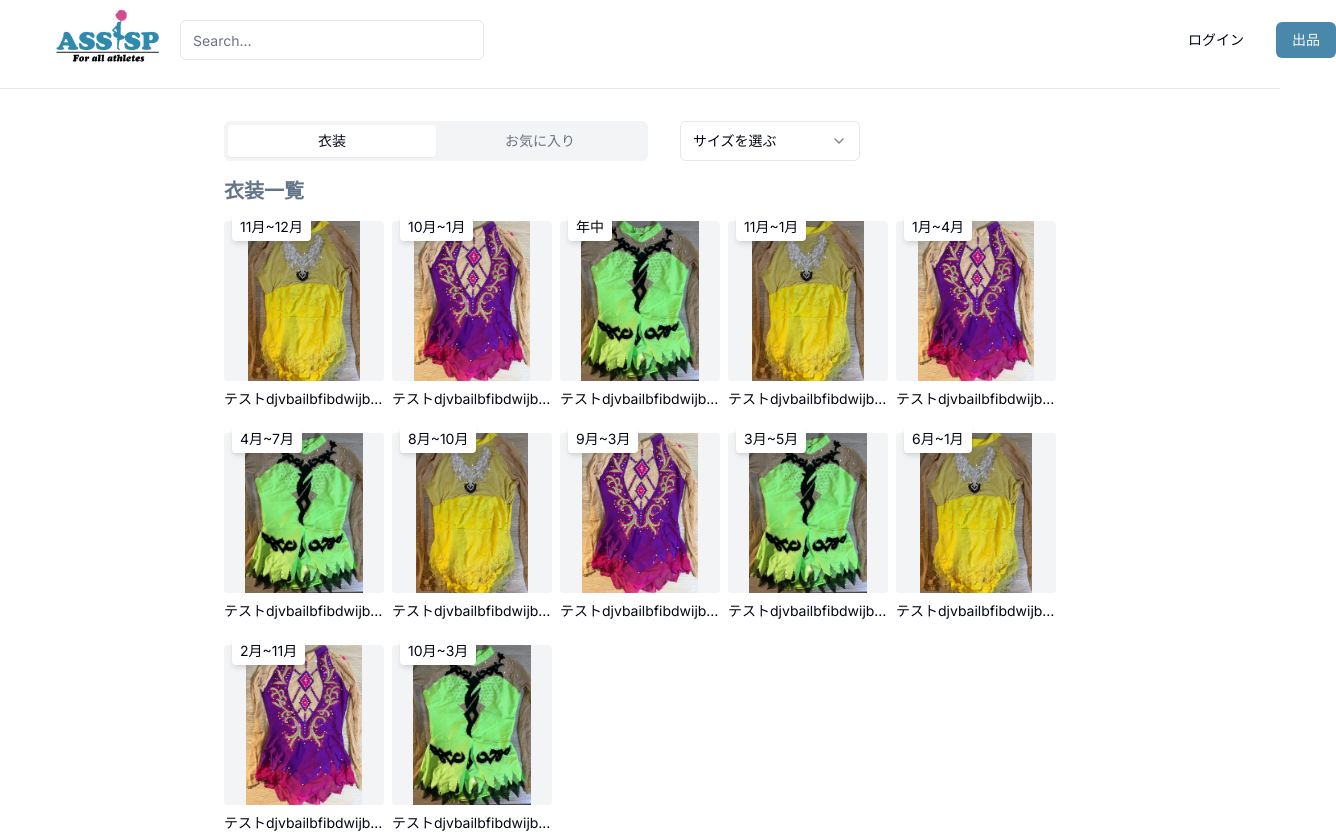
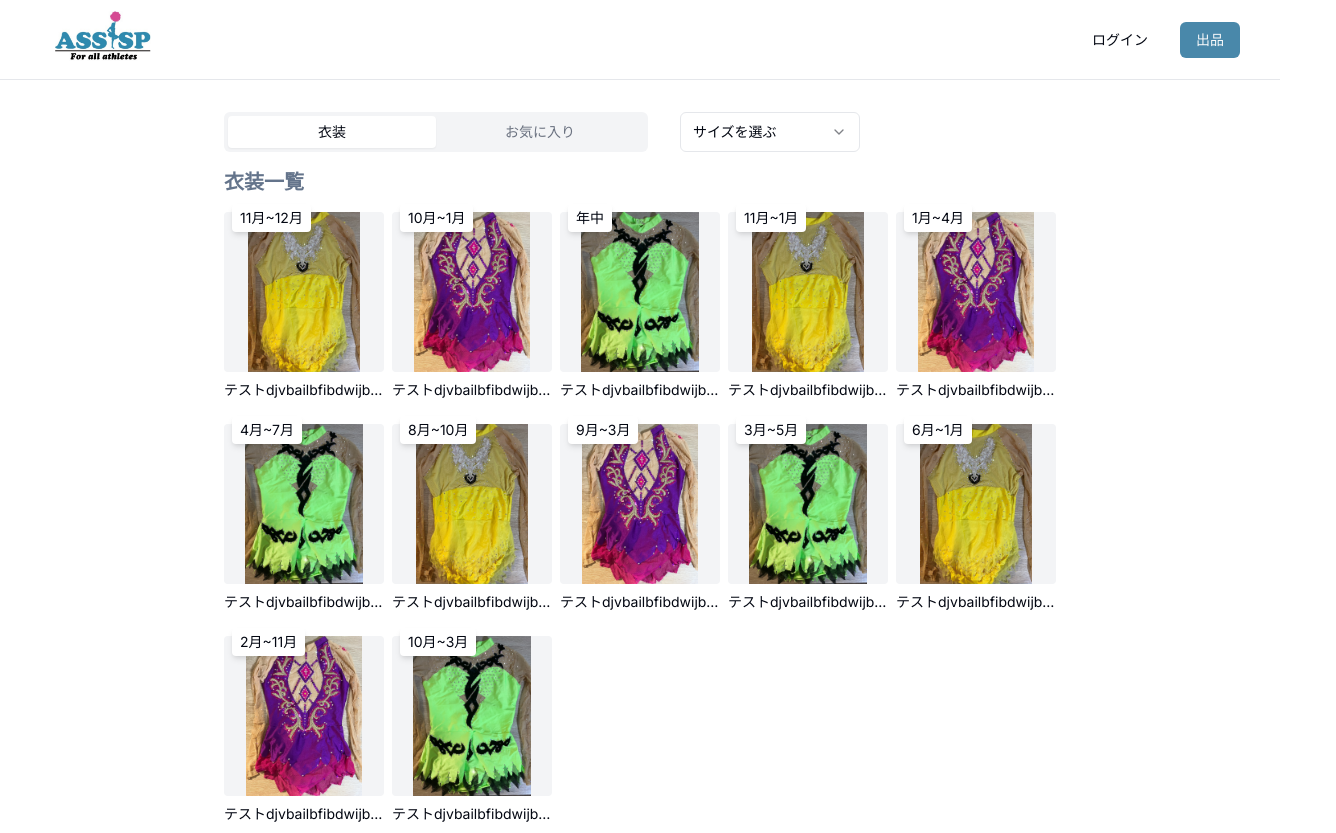
Before and after one commit to zawazawa84/assispo, a Next.js app: page /costume in a window 1280 px wide. Shown: the whole page, 1336 px wide, since content can reach past the window. Built offline with nearby package versions, Linux system fonts and the light colour scheme.

Commit message:
画面を縮小した際、レイアウトが崩れないように修正

```diff
--- a/src/components/Layout/Header.tsx
+++ b/src/components/Layout/Header.tsx
@@ -4,20 +4,19 @@ import { Button } from '../ui/button';
 
 export const Header = () => {
   return (
-    <div className="flex h-20 place-items-center">
+    <div className="flex justify-between w-full h-20 border-b place-items-center">
       <Image
         alt=""
         src="/assispo_logo.png"
-        width={180}
+        width={130}
         height={10}
-        className="object-cover pl-10"
+        className="object-cover ml-10"
       />
-      <Input placeholder="Search..." className="w-96" />
-      <div className="flex space-x-4 ml-108">
-        <Button variant="ghost" className="min-w-fit h-auto ml-28">
+      <div className="flex space-x-4 mr-10">
+        <Button variant="ghost" className="h-auto">
           ログイン
         </Button>
-        <Button className="bg-themeblue min-w-fit h-auto">出品</Button>
+        <Button className="bg-themeblue h-auto">出品</Button>
       </div>
     </div>
   );
--- a/src/features/costume/pages/CostumeComplete.tsx
+++ b/src/features/costume/pages/CostumeComplete.tsx
@@ -12,17 +12,15 @@ import {
 import { pagesPath } from '@/gen/$path';
 import Link from 'next/link';
 import { Header } from '@/components/Layout/Header';
-import { Separator } from '@/components/ui/separator';
 
 export const CostumeComplete = () => {
   const router = useRouter();
   return (
-    <>
+    <div className="mx-auto max-w-screen-2xl">
       <header className="bg-white">
         <Header />
-        <Separator className="my-2" />
       </header>
-      <div className="flex items-center justify-center h-screen pb-40">
+      <div className="flex items-center justify-center mt-44">
         <Card className="w-100">
           <CardHeader>
             <CardTitle>ご注文ありがとうございます。</CardTitle>
@@ -46,6 +44,6 @@ export const CostumeComplete = () => {
           </CardFooter>
         </Card>
       </div>
-    </>
+    </div>
   );
 };
--- a/src/features/costume/pages/CostumeDetail.tsx
+++ b/src/features/costume/pages/CostumeDetail.tsx
@@ -12,10 +12,9 @@ export const CostumeDetail = () => {
   const router = useRouter();
 
   return (
-    <>
+    <div className="mx-auto max-w-screen-2xl">
       <header className="sticky top-0 z-10 bg-white">
         <Header />
-        <Separator className="my-2" />
       </header>
       <div className="flex h-screen mt-16 ml-56 mr-56 space-x-12">
         <div className="flex-shrink-0">
@@ -56,6 +55,6 @@ export const CostumeDetail = () => {
           </div>
         </div>
       </div>
-    </>
+    </div>
   );
 };
--- a/src/features/costume/pages/CostumeList.tsx
+++ b/src/features/costume/pages/CostumeList.tsx
@@ -1,11 +1,6 @@
-import { useState } from 'react';
-import { Button } from '@/components/ui/button';
 import { Tabs, TabsContent, TabsList, TabsTrigger } from '@/components/ui/tabs';
-import Image from 'next/image';
 import { CostumeItem } from '../components/CostumeItem';
-import { Input } from '@/components/ui/input';
 import { Header } from '@/components/Layout/Header';
-import { Separator } from '@/components/ui/separator';
 import {
   Select,
   SelectContent,
@@ -18,10 +13,9 @@ import {
 
 export const CostumeList = () => {
   return (
-    <>
+    <div className="mx-auto max-w-screen-2xl">
       <header className="sticky top-0 z-10 bg-white">
         <Header />
-        <Separator className="my-2" />
       </header>
       <Tabs defaultValue="item">
         <div className="flex mt-8 space-x-8">
@@ -68,6 +62,6 @@ export const CostumeList = () => {
           <h1 className="text-xl font-bold text-slate-500">お気に入り一覧</h1>
         </TabsContent>
       </Tabs>
-    </>
+    </div>
   );
 };
--- a/src/features/costume/pages/CostumeOrder.tsx
+++ b/src/features/costume/pages/CostumeOrder.tsx
@@ -10,6 +10,7 @@ export const CostumeOrder = () => {
   const router = useRouter();
 
   return (
+    <div className="mx-auto max-w-screen-2xl">
       <div className="h-screen space-y-8 mt-10 ml-56 mr-56">
         <Image
           alt=""
@@ -60,5 +61,6 @@ export const CostumeOrder = () => {
           </div>
         </div>
       </div>
+    </div>
   );
 };
--- a/src/features/mypage/pages/MyPage.tsx
+++ b/src/features/mypage/pages/MyPage.tsx
@@ -1,6 +1,5 @@
 import { Header } from '@/components/Layout/Header';
 import { Button } from '@/components/ui/button';
-import { Separator } from '@/components/ui/separator';
 import {
   Table,
   TableBody,
@@ -12,10 +11,9 @@ import {
 
 export const MyPage = () => {
   return (
-    <>
+    <div className="mx-auto max-w-screen-2xl">
       <header className="bg-white">
         <Header />
-        <Separator className="my-2" />
       </header>
       <div className="h-screen space-y-8 mt-10 ml-56 mr-56">
         <h1 className="text-2xl font-semibold">マイページ</h1>
@@ -117,6 +115,6 @@ export const MyPage = () => {
           </Table>
         </div>
       </div>
-    </>
+    </div>
   );
 };
--- a/src/features/mypage/pages/OrderHistory.tsx
+++ b/src/features/mypage/pages/OrderHistory.tsx
@@ -17,10 +17,9 @@ import { useRouter } from 'next/navigation';
 export const OrderHistory = () => {
   const router = useRouter();
   return (
-    <>
+    <div className="mx-auto max-w-screen-2xl">
       <header className="sticky top-0 z-10 bg-white">
         <Header />
-        <Separator className="my-2" />
       </header>
       <h1 className="text-2xl font-semibold mt-8 ml-56">注文履歴</h1>
       <Tabs defaultValue="before">
@@ -484,6 +483,6 @@ export const OrderHistory = () => {
           </div>
         </TabsContent>
       </Tabs>
-    </>
+    </div>
   );
 };
--- a/src/features/mypage/pages/ReturnComplete.tsx
+++ b/src/features/mypage/pages/ReturnComplete.tsx
@@ -9,7 +9,6 @@ import {
   CardHeader,
   CardTitle,
 } from '@/components/ui/card';
-import { Separator } from '@/components/ui/separator';
 import { pagesPath } from '@/gen/$path';
 import Link from 'next/link';
 import { useRouter } from 'next/navigation';
@@ -17,12 +16,11 @@ import { useRouter } from 'next/navigation';
 export const ReturnComplete = () => {
   const router = useRouter();
   return (
-    <>
+    <div className="mx-auto max-w-screen-2xl">
       <header className="bg-white">
         <Header />
-        <Separator className="my-2" />
       </header>
-      <div className="flex items-center justify-center h-screen pb-40">
+      <div className="flex items-center justify-center mt-44">
         <Card className="w-100">
           <CardHeader>
             <CardTitle>ご返却ありがとうございます。</CardTitle>
@@ -46,6 +44,6 @@ export const ReturnComplete = () => {
           </CardFooter>
         </Card>
       </div>
-    </>
+    </div>
   );
 };
--- a/src/features/mypage/pages/ReturnCostume.tsx
+++ b/src/features/mypage/pages/ReturnCostume.tsx
@@ -2,7 +2,6 @@
 
 import { Header } from '@/components/Layout/Header';
 import { Button } from '@/components/ui/button';
-import { Separator } from '@/components/ui/separator';
 import {
   Table,
   TableBody,
@@ -18,10 +17,9 @@ import { useRouter } from 'next/navigation';
 export const ReturnCostume = () => {
   const router = useRouter();
   return (
-    <>
+    <div className="mx-auto max-w-screen-2xl">
       <header className="sticky top-0 z-10 bg-white">
         <Header />
-        <Separator className="my-2" />
       </header>
       <div className="h-screen space-y-8 mt-10 ml-56 mr-56">
         <h1 className="text-2xl font-semibold">商品返却手続き</h1>
@@ -112,6 +110,6 @@ export const ReturnCostume = () => {
           </p>
         </div>
       </div>
-    </>
+    </div>
   );
 };
--- a/tailwind.config.js
+++ b/tailwind.config.js
@@ -11,9 +11,6 @@ module.exports = {
     container: {
       center: true,
       padding: '2rem',
-      screens: {
-        '2xl': '1400px',
-      },
     },
     extend: {
       colors: {
```
Lines whose indentation alone changed are shown as unchanged.
